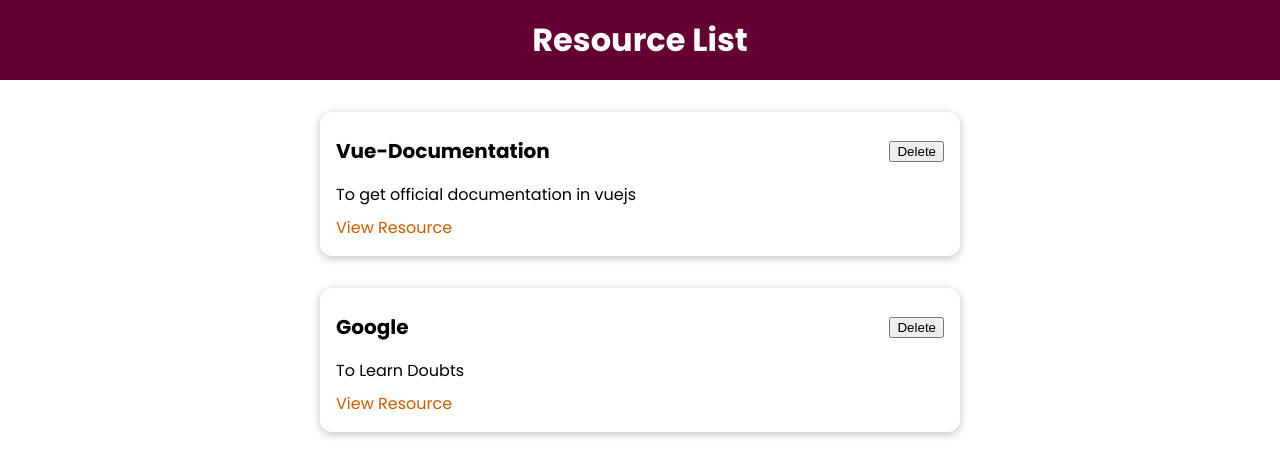
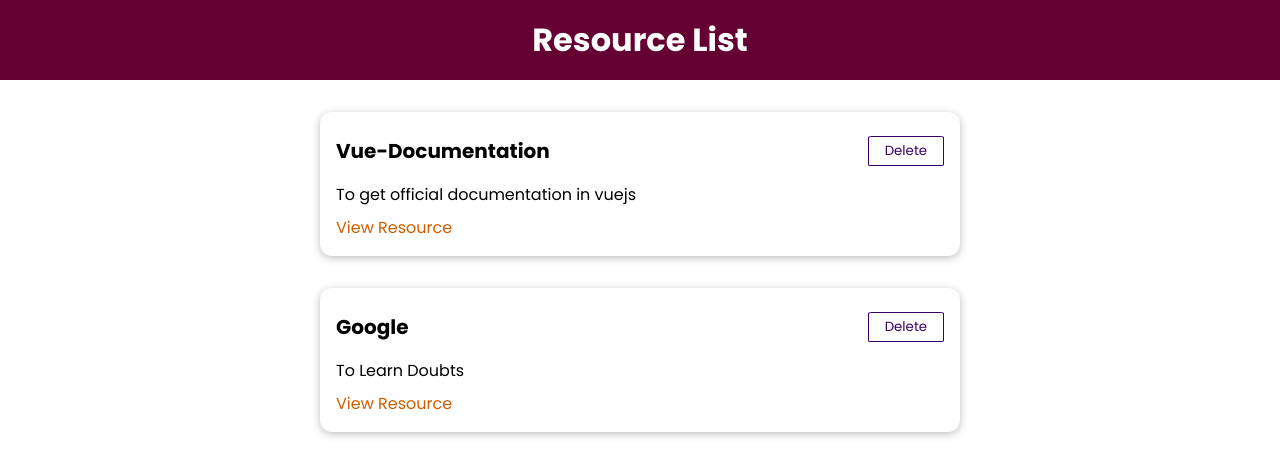
Before and after one commit to Vasanth1009/Vue-Course, a Vue app in the folder Advanced/Learning Resources App/: page / in a window 1280 px wide. Shown: the top 476 px of the page. Built offline with nearby package versions, Linux system fonts and the light colour scheme.

Commit message:
BaseButton Created

```diff
--- a/Advanced/Learning Resources App/src/App.vue
+++ b/Advanced/Learning Resources App/src/App.vue
@@ -4,8 +4,8 @@
 </template>
 
 <script>
-import StoredResource from './components/Resources/StoredResource.vue';
-import TheHeader from './components/Layouts/TheHeader.vue';
+import StoredResource from './components/Resources/StoredResource';
+import TheHeader from './components/Layouts/TheHeader';
 
 export default {
   components: { StoredResource, TheHeader },
@@ -22,7 +22,7 @@
           id: 'google',
           title: 'Google',
           description: 'To Learn Doubts',
-          link: 'https://google.com'
+          link: 'https://google.org'
         }
       ]
     };
--- a/Advanced/Learning Resources App/src/components/Resources/Resource-List.vue
+++ b/Advanced/Learning Resources App/src/components/Resources/Resource-List.vue
@@ -4,7 +4,7 @@
       <div>
         <header>
           <h3>{{ title }}</h3>
-          <button>Delete</button>
+          <base-button mode='flat'>Delete</base-button>
         </header>
       </div>
       <p>{{ description }}</p>
--- a/Advanced/Learning Resources App/src/components/Resources/StoredResource.vue
+++ b/Advanced/Learning Resources App/src/components/Resources/StoredResource.vue
@@ -11,7 +11,7 @@
 </template>
 
 <script>
-import ResourceList from './Resource-List.vue';
+import ResourceList from './Resource-List';
 export default {
   components: { ResourceList },
   props: ['resources'],
--- /dev/null
+++ b/Advanced/Learning Resources App/src/components/UI/BaseButton.vue
@@ -0,0 +1,39 @@
+<template>
+    <button :type="type" :class="mode"><slot></slot></button>
+</template>
+
+<script>
+export default {
+    props: ['type', 'mode'],
+}
+</script>
+
+<style scoped>
+button {
+  padding: 0.25rem 1rem;
+  font-family: inherit;
+  background-color: #3a0061;
+  border: 1px solid #3a0061;
+  border-radius: 5%;
+  font-weight: 400;
+  color: white;
+  cursor: pointer;
+  outline: none;
+}
+
+button:hover,
+button:active {
+  background-color: #270041;
+  border-color: #270041;
+}
+
+.flat {
+  background-color: transparent;
+  color: #3a0061;
+}
+
+.flat:hover,
+.flat:active {
+  background-color: #edd2ff;
+}
+</style>
--- a/Advanced/Learning Resources App/src/main.js
+++ b/Advanced/Learning Resources App/src/main.js
@@ -2,9 +2,11 @@
 
 import App from './App.vue';
 import BaseCard from './components/UI/BaseCard.vue';
+import BaseButton from './components/UI/BaseButton.vue';
 
 const app = createApp(App);
 
 app.component('base-card', BaseCard);
+app.component('base-button', BaseButton);
 
 app.mount('#app');
```
